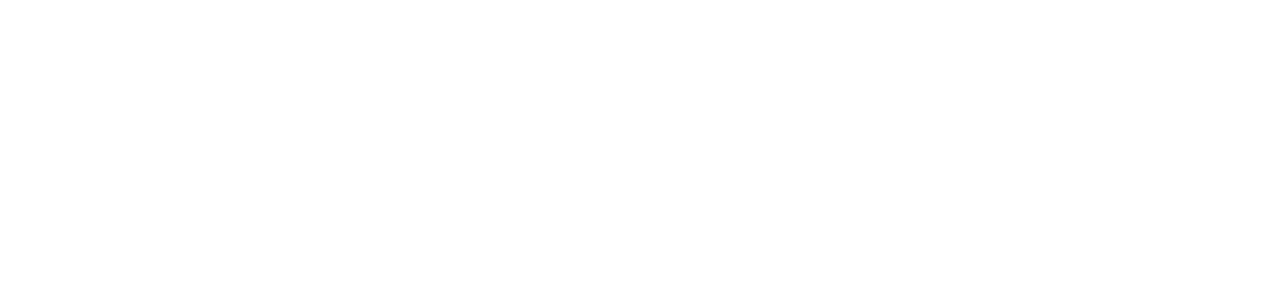
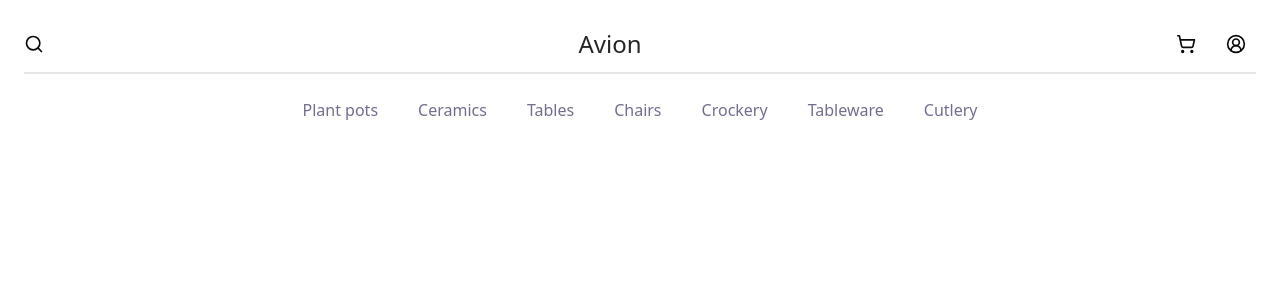
Before and after one commit to dkn1fe/avion-shop, a React (Vite) app: page / in a window 1280 px wide. Shown: the top 300 px of the page. Built offline with nearby package versions, Linux system fonts and the light colour scheme.

Commit message:
feat: add Header in HomePage

```diff
--- a/src/pages/HomePage.tsx
+++ b/src/pages/HomePage.tsx
@@ -1,8 +1,11 @@
+import { Header } from "@/components/Header/Header"
 
 export const HomePage = () => {
     return (
         <>
-
+         <header>
+            <Header/>
+         </header>
         </>
     )
 }
```
